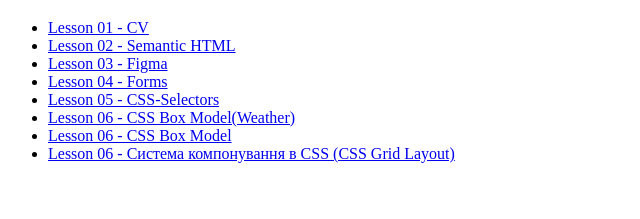
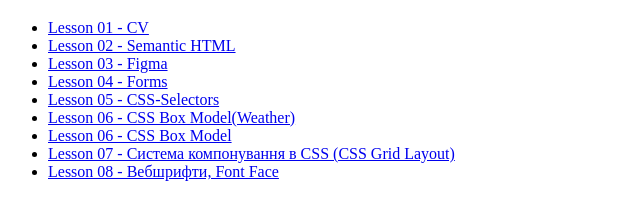
Before and after one commit to alexandra11223/Homeworks, a plain HTML site: page index.html in a window 1280 px wide. Shown: the part 61-280 px from the top of the page, without its empty margins (0-640 px from the left). Drawn offline with Linux system fonts and the light colour scheme.

Commit message:
Added link to HM08

```diff
--- a/08/style/index.css
+++ b/08/style/index.css
@@ -50,7 +50,6 @@ p {
     width: min(90% 1400px);
     margin: 0px 120px 0px 120px;
     display: flex;
-    /* width: 1440px; */
     flex-direction: column;
     justify-content: center;
     align-items: center;
@@ -75,6 +74,7 @@ p {
     font-weight: 300;
     line-height: normal;
     letter-spacing: 1.2px;
+    text-transform: none;
 }
 
 .navigation {
--- a/index.html
+++ b/index.html
@@ -32,7 +32,10 @@
             <a href="06/index.html"> Lesson 06 - CSS Box Model</a>
         </li>
         <li>
-            <a href="07/index.html"> Lesson 06 - Система компонування в CSS (CSS Grid Layout)</a>
+            <a href="07/index.html"> Lesson 07 - Система компонування в CSS (CSS Grid Layout)</a>
+        </li>
+        <li>
+            <a href="08/index.html"> Lesson 08 - Вебшрифти, Font Face</a>
         </li>
     </ul>
 </body>
```
Also changed, not shown: 08/index.html (+0 -1 lines).
